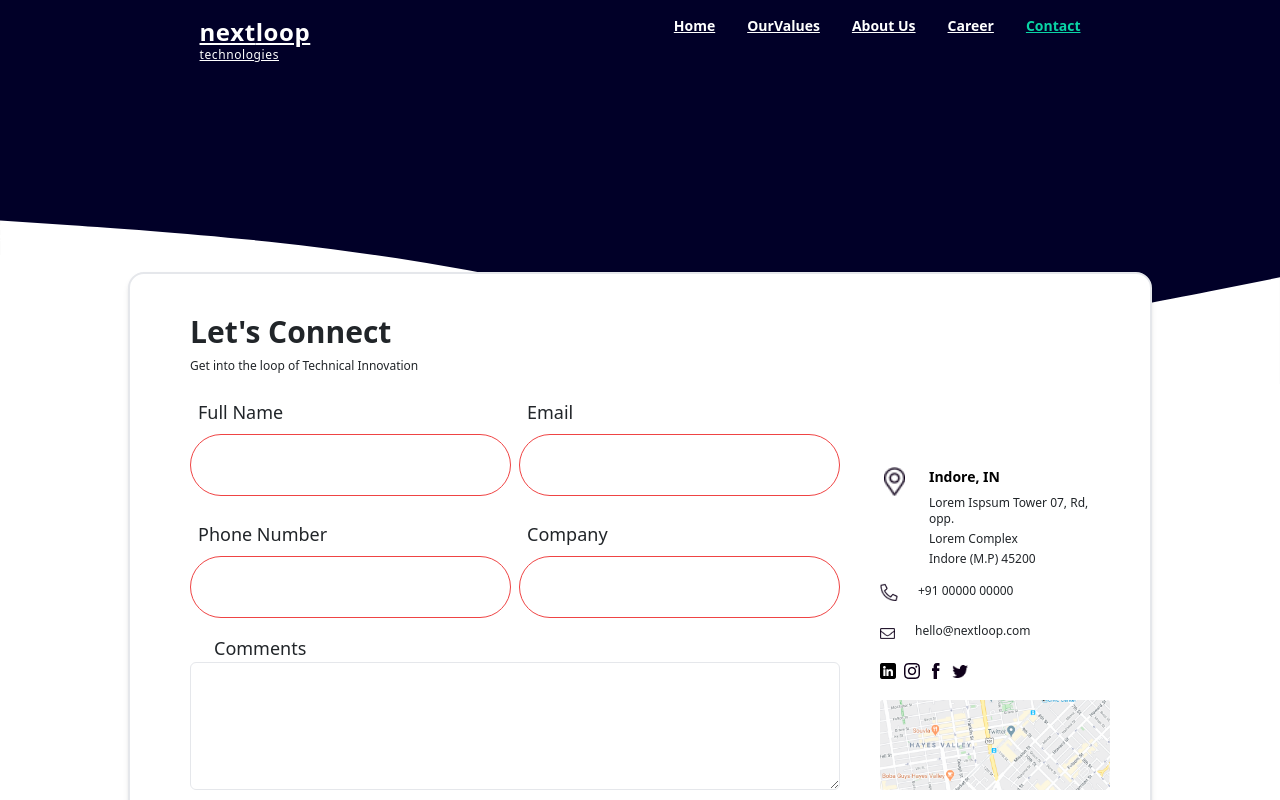
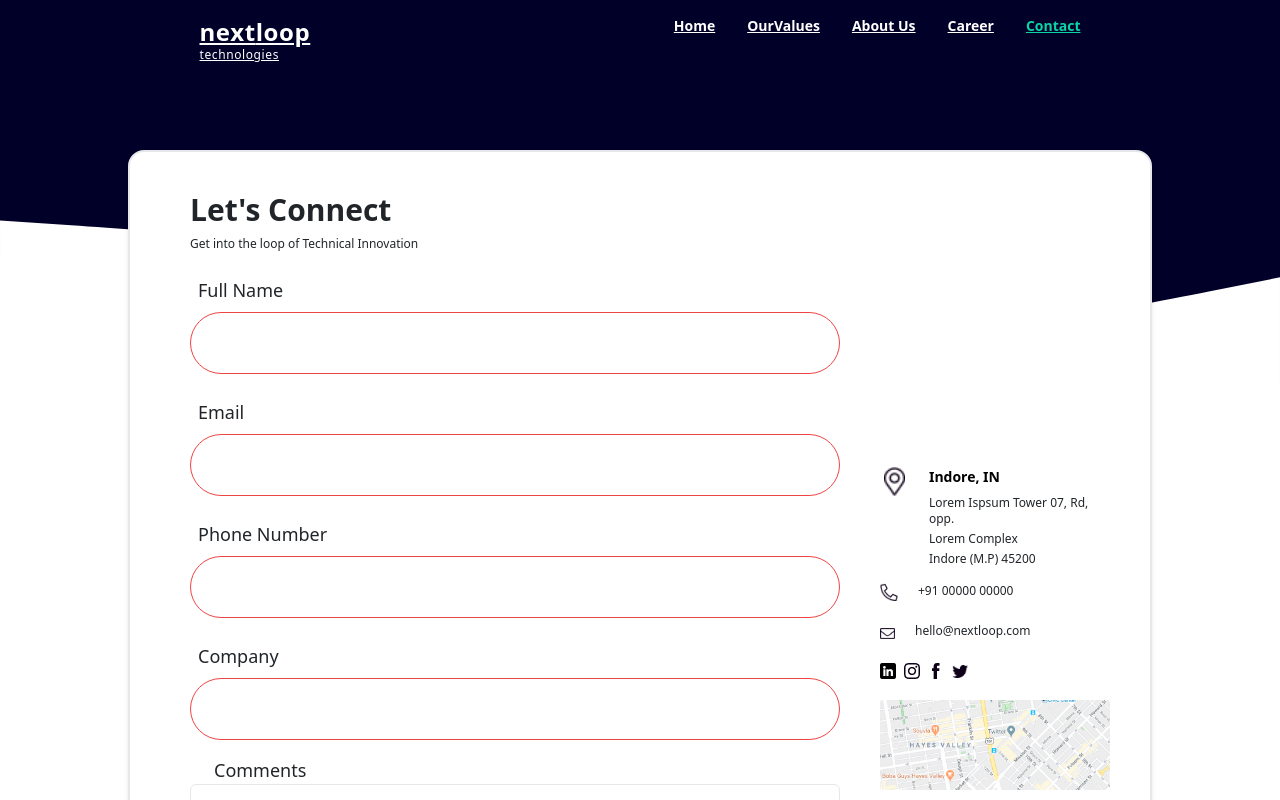
Before and after one commit to rakshit-ameriya/nextloop_v2, a Next.js app: page /contact in a window 1280 px wide. Shown: the top 800 px of the page. Built offline with nearby package versions, Linux system fonts and the light colour scheme.

Commit message:
fix:shifted input form

```diff
--- /dev/null
+++ b/components/FormInputs/index.tsx
@@ -0,0 +1,24 @@
+import React from 'react';
+
+const FormInputs = props => {
+  const { label, onChange, errors, ...inputs } = props;
+
+  return (
+    <div className="flex flex-col  md:space-x-2 mb-3 justify-center rounded-md pl-5 pr-5 md:flex-row sm:flex-col">
+      <div className="w-full">
+        <label className="block p-2 xl:text-lg 2xl:text-2xl">{label}</label>
+        <input
+          {...inputs}
+          onChange={onChange}
+          className={`rounded-full px-4 py-3 w-full 2xl:p-4 xl:p-1 border-1 text-xl
+                          ${
+                            errors ? 'focus:outline-red-600 border-red-500' : ''
+                          }
+                          `}
+        />
+      </div>
+    </div>
+  );
+};
+
+export default FormInputs;
--- a/pages/contact.tsx
+++ b/pages/contact.tsx
@@ -3,6 +3,7 @@ import Image from 'next/image';
 import type { NextPage } from 'next';
 import Link from 'next/link';
 import { TEXT_CONSTANTS } from 'types/enum';
+import FormInputs from 'components/FormInputs';
 
 const Images_DATA = [
   {
@@ -30,6 +31,33 @@ const Images_DATA = [
   },
 ];
 
+const inputData = [
+  {
+    id: 1,
+    label: 'Full Name',
+    name: 'fullName',
+    type: 'text',
+  },
+  {
+    id: 2,
+    label: 'Email',
+    name: 'email',
+    type: 'email',
+  },
+  {
+    id: 3,
+    label: 'Phone Number',
+    name: 'phoneNumber',
+    type: 'number',
+  },
+  {
+    id: 4,
+    label: 'Company',
+    name: 'company',
+    type: 'text',
+  },
+];
+
 interface InputTypes {
   fullName: string;
   email: string;
@@ -41,7 +69,7 @@ interface InputTypes {
 const Contact: NextPage = () => {
   const [showError, setShowError] = useState('');
   const [showSuccess, setShowSuccess] = useState('');
-  const [inputValues, setInputValue] = useState<InputTypes>({
+  const [inputValues, setInputValue] = useState<any>({
     fullName: '',
     email: '',
     phoneNumber: '',
@@ -63,17 +91,12 @@ const Contact: NextPage = () => {
 
   let errors = { ...validation };
   const checkValidation = () => {
-    console.log('errors', validation);
-
-    if (!inputValues.fullName) {
+    if (!inputValues.fullName.trim()) {
       errors.fullName = 'First name is required';
     } else {
       errors.fullName = '';
     }
-
-    // email validation
-    // const emailCond = "/^[a-zA-Z0-9.!#$%&'*+/=?^_`{|}~-]+@[a-zA-Z0-9-]+(?:.[a-zA-Z0-9-]+)*$/";
-    if (!inputValues.email) {
+    if (!inputValues.email.trim()) {
       errors.email = 'Email is required';
     } else if (
       !inputValues.email
@@ -117,7 +140,7 @@ const Contact: NextPage = () => {
       !errors.phoneNumber &&
       !errors.company
     ) {
-      console.log('inputValues', inputValues);
+      console.log('inputsValues', inputValues);
       setShowSuccess('Registered Succesfully');
       setTimeout(() => {
         setShowSuccess('');
@@ -173,77 +196,17 @@ const Contact: NextPage = () => {
               <div className="w-full sm:w-full md:w-3/4 ">
                 {/* form start */}
                 <div>
-                  <form id="registrationForm" onSubmit={handleSubmit}>
-                    <div className="flex flex-col  md:space-x-2 mb-3 justify-center rounded-md pl-5 pr-5 md:flex-row sm:flex-col">
-                      <div className="w-full">
-                        <label className="block p-2 xl:text-lg 2xl:text-2xl">
-                          Full Name
-                        </label>
-                        <input
-                          type="text"
-                          className={`rounded-full px-4 py-3 w-full 2xl:p-4 xl:p-1 border-1 text-xl
-                          ${
-                            errors.fullName
-                              ? 'focus:outline-red-600 border-red-500'
-                              : ''
-                          }
-                          `}
-                          name="fullName"
-                          value={inputValues.fullName}
-                          onChange={e => handleChange(e)}
-                        />
-                      </div>
-                      <div className="w-full">
-                        <label className="block p-2 xl:text-lg 2xl:text-2xl">
-                          Email
-                        </label>
-                        <input
-                          type="text"
-                          className={`rounded-full px-4 py-3 w-full 2xl:p-4 xl:p-1 border-1 text-xl ${
-                            validation.email
-                              ? 'focus:outline-red-600 border-red-500'
-                              : ''
-                          } `}
-                          name="email"
-                          value={inputValues.email}
-                          onChange={e => handleChange(e)}
-                        />
-                      </div>
-                    </div>
-                    <div className="flex flex-col md:space-x-2 mb-3 rounded-md pl-5 pr-5 md:flex-row sm:flex-col">
-                      <div className="w-full">
-                        <label className="block p-2 xl:text-lg 2xl:text-2xl">
-                          Phone Number
-                        </label>
-                        <input
-                          type="number"
-                          className={`rounded-full px-4 py-3 w-full 2xl:p-4 xl:p-1 border-1 text-xl ${
-                            validation.phoneNumber
-                              ? 'focus:outline-red-600 border-red-500'
-                              : ''
-                          } `}
-                          name="phoneNumber"
-                          value={inputValues.phoneNumber}
-                          onChange={e => handleChange(e)}
-                        />
-                      </div>
-                      <div className="w-full">
-                        <label className="block p-2 xl:text-lg 2xl:text-2xl">
-                          Company{' '}
-                        </label>
-                        <input
-                          type="text"
-                          className={`rounded-full px-4 py-3 bg-white w-full 2xl:p-4 xl:p-1 border-1 text-xl ${
-                            validation.company
-                              ? 'focus:outline-red-600 border-red-500'
-                              : ''
-                          } `}
-                          name="company"
-                          value={inputValues.company}
-                          onChange={e => handleChange(e)}
-                        />
-                      </div>
-                    </div>
+                  <form onSubmit={handleSubmit}>
+                    {inputData.map(inputs => (
+                      <FormInputs
+                        key={inputs.id}
+                        {...inputs}
+                        value={inputValues[inputs.name]}
+                        onChange={handleChange}
+                        errors={errors[inputs.name]}
+                      />
+                    ))}
+
                     <div className="w-full pl-5 pr-5">
                       <label className="block px-4 xl:text-lg 2xl:text-2xl">
                         Comments
```
